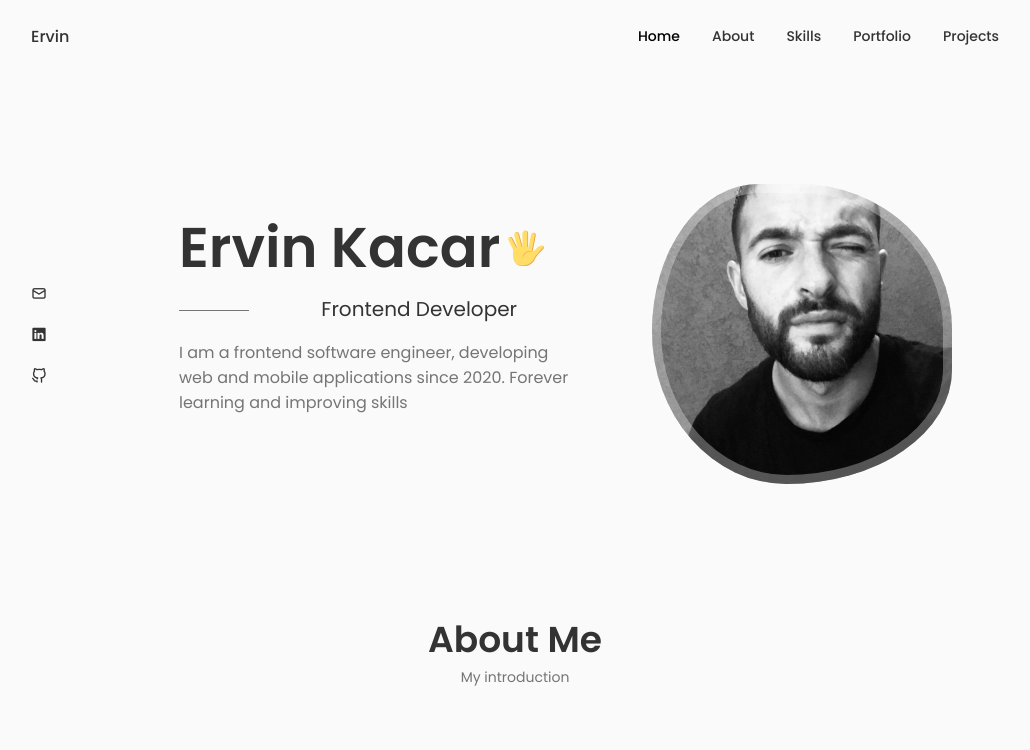
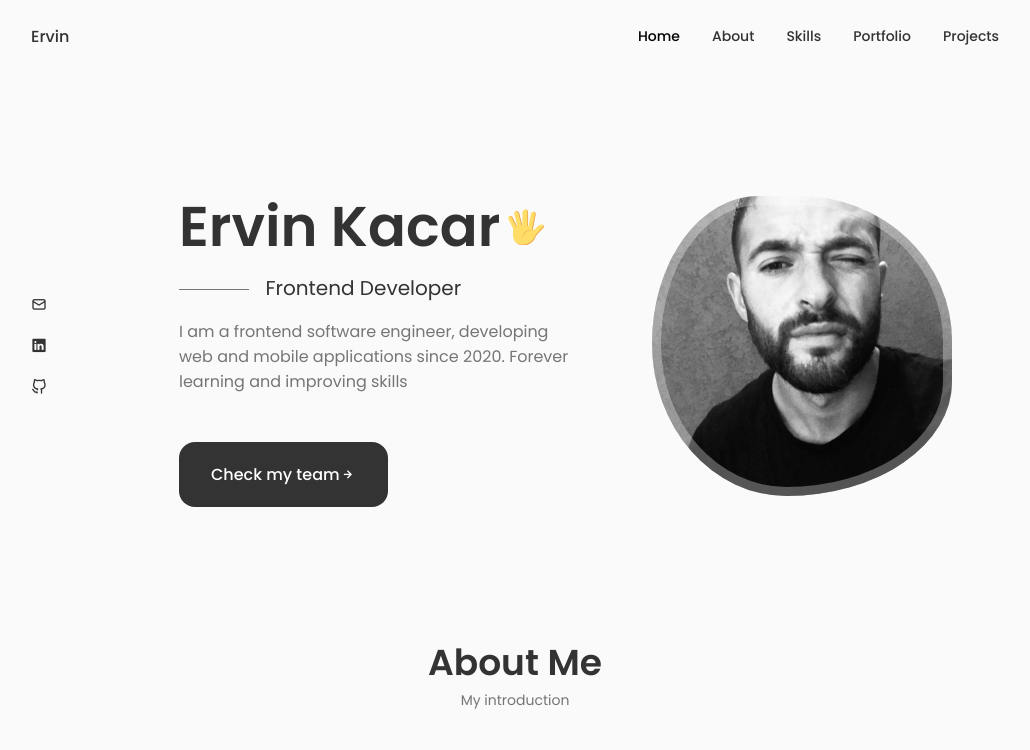
Before and after one commit to ervinkacar1991/new_portfolio, a React (Create React App) app: page / in a window 1280 px wide. Shown: the top 750 px of the page, without its empty margins (125-1155 px from the left). Built offline with nearby package versions, Linux system fonts and the light colour scheme.

Commit message:
Finished portfolio

```diff
--- a/src/components/header/home/Data.jsx
+++ b/src/components/header/home/Data.jsx
@@ -60,6 +60,18 @@ const Data = () => {
         I am a frontend software engineer, developing web and mobile
         applications since 2020. Forever learning and improving skills
       </p>
+
+      <span>
+        <a
+          href="http://mmsdevelopment.com/#team"
+          className="button button--flex"
+          target="_blank"
+          rel="noreferrer"
+        >
+          Check my team
+          <i className="uil uil-arrow-right services__button-icon"></i>
+        </a>
+      </span>
     </div>
   );
 };
--- a/src/components/projects/Projects.jsx
+++ b/src/components/projects/Projects.jsx
@@ -64,7 +64,7 @@ function Projects() {
               <div className="portfolio__item-imagee">
                 <img src={image} alt={title} />
               </div>
-              <h3>{title}</h3>
+              <h3 className="proj-title">{title}</h3>
               <div className="portfolio__item-ctaa">
                 <a
                   href={github}
--- a/src/components/projects/projects.css
+++ b/src/components/projects/projects.css
@@ -37,16 +37,21 @@ transition: 0.3s;
 .portfolio__item h3{
   margin: 1.2rem  0 2rem;
 }
+.proj-title{
+  margin-top: 15px;
+}
 .portfolio__item-ctaa{
   display: flex;
   justify-content: center;
   gap: 1rem;
-  /* margin-bottom: 1rem; */
   margin-top: 1rem;
 }
 .btnn {
+  display: flex;
+  justify-content: center;
+  align-items: center;
   background-color: rgb(77, 77, 77);
-  padding: 7px;
+  padding: 9px;
   border-radius: 8px;
   color: white;
 
@@ -62,7 +67,7 @@ transition: 0.3s;
 
 /* ------MEDIA QUERIES-----(MEDIUM DEVICES)----*/
 @media screen and (max-width:1024px){
- .portfolio__container{
+ .portfolio__containerr{
    grid-template-columns: 1fr 1fr;
    gap: 1.2rem;
  }
@@ -70,7 +75,7 @@ transition: 0.3s;
 
  /* ------MEDIA QUERIES-----(SMALL DEVICES)----*/
  @media screen and (max-width:600px){
-.portfolio__container{
+.portfolio__containerr{
   grid-template-columns: 1fr;
   gap: 1rem;
 }
--- a/src/components/reactnativeapps/ReactNativeApps.jsx
+++ b/src/components/reactnativeapps/ReactNativeApps.jsx
@@ -9,7 +9,7 @@ const ReactNativeApps = () => {
       <h2>React Native Apps</h2>
       <div className="container portfolio__container">
         <article className="portfolio__item">
-          <h3>Habbits Tracker</h3>
+          <h3 className="projects-title">Habbits Tracker</h3>
           <div className="portfolio__item-cta">
             <a
               href="https://play.google.com/store/apps/details?id=com.habitstracker.app"
@@ -22,7 +22,7 @@ const ReactNativeApps = () => {
           </div>
         </article>
         <article className="portfolio__item">
-          <h3>Quiz "Pitaj ucene"</h3>
+          <h3 className="projects-title">Quiz "Pitaj ucene"</h3>
           <div className="portfolio__item-cta">
             <a
               href="https://play.google.com/store/apps/details?id=com.pitajucene.kviz"
@@ -35,7 +35,7 @@ const ReactNativeApps = () => {
           </div>
         </article>
         <article className="portfolio__item">
-          <h3>My Social Media App</h3>
+          <h3 className="projects-title">My Social Media App</h3>
           <div className="portfolio__item-cta">
             <a
               href="https://github.com/ervinkacar1991/RN-social_media"
@@ -48,7 +48,7 @@ const ReactNativeApps = () => {
           </div>
         </article>
         <article className="portfolio__item">
-          <h3>mSufara</h3>
+          <h3 className="projects-title">mSufara</h3>
           <div className="portfolio__item-cta">
             <a
               href="https://play.google.com/store/apps/details?id=com.sufara.moja"
--- a/src/components/reactnativeapps/reactnativeapps.css
+++ b/src/components/reactnativeapps/reactnativeapps.css
@@ -24,7 +24,7 @@
     margin-bottom: var(--mb-2);
     color: var(--text-color-light);
   }
-  h3{
+  .projects-title{
     text-align: center;
   }
   h2{
```
